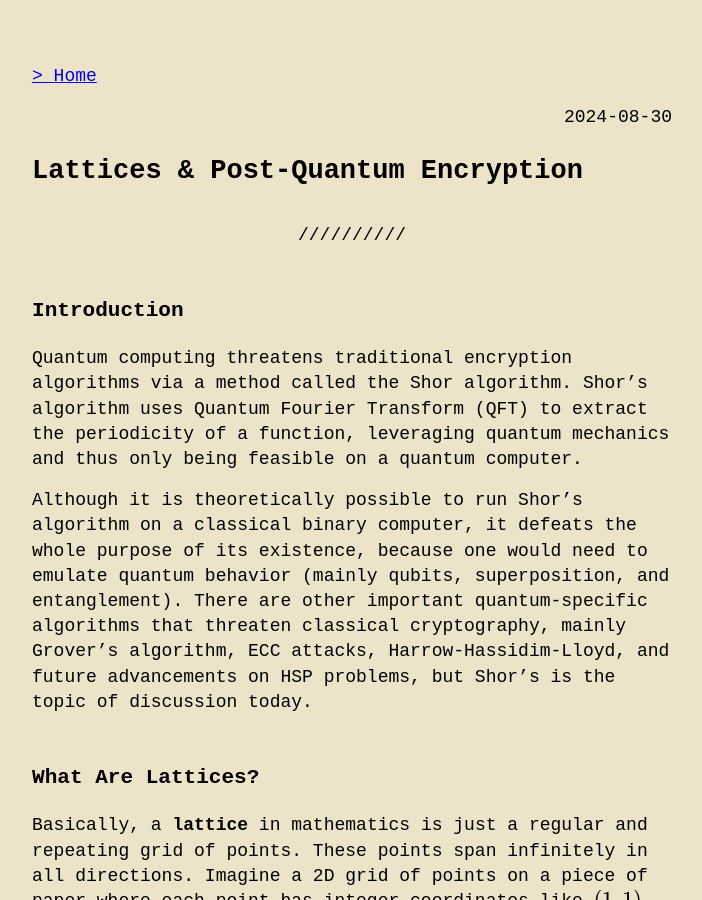
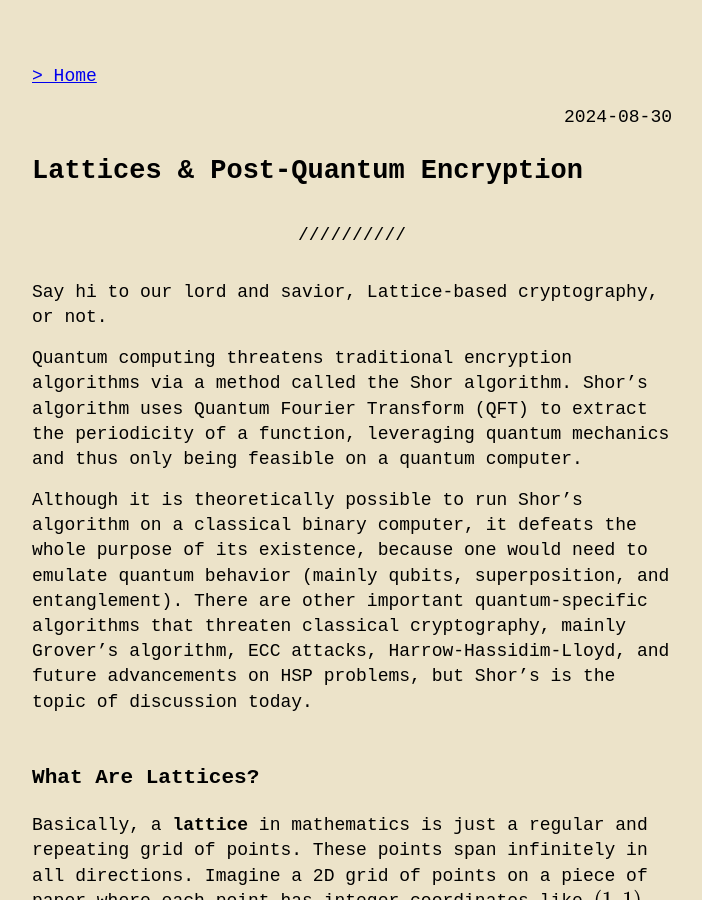
Before and after one commit to SeerIntelligence/seerblog, a Jekyll site: the page built from _posts/2024-08-30-Lattices-&-Post-Quantum-encryption.md, in a window 1280 px wide and 900 px high. Shown: the whole window, without its empty margins (288-990 px from the left). Built offline with Jekyll 4.4.1, drawn with Linux system fonts in a browser that asks for light colours.

```diff
--- a/_posts/2024-08-30-Lattices-&-Post-Quantum-encryption.md
+++ b/_posts/2024-08-30-Lattices-&-Post-Quantum-encryption.md
@@ -4,7 +4,7 @@ title: "Lattices & Post-Quantum Encryption"
 use_math: true
 ---
 
-### Introduction
+Say hi to our lord and savior, Lattice-based cryptography, or not.
 
 Quantum computing threatens traditional encryption algorithms via a method called the Shor algorithm. Shor's algorithm uses Quantum Fourier Transform (QFT) to extract the periodicity of a function, leveraging quantum mechanics and thus only being feasible on a quantum computer.
 
```
